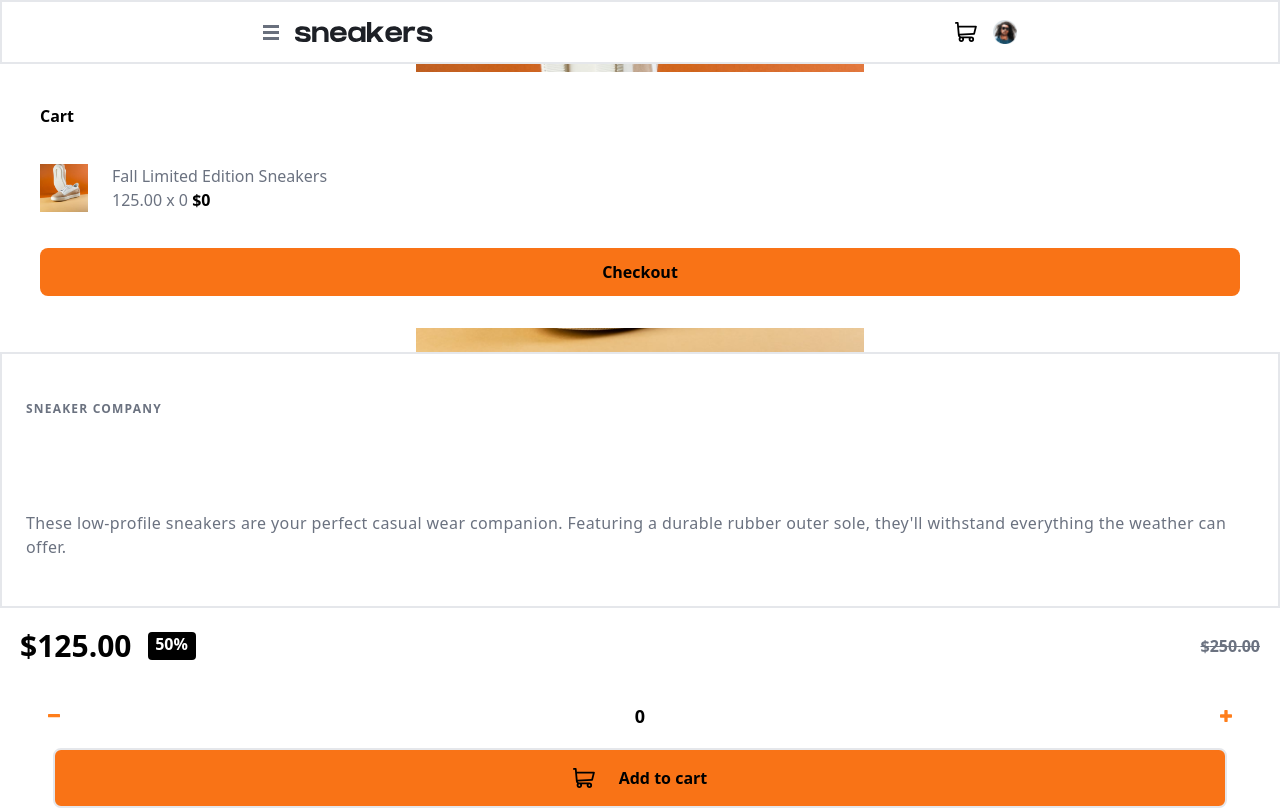
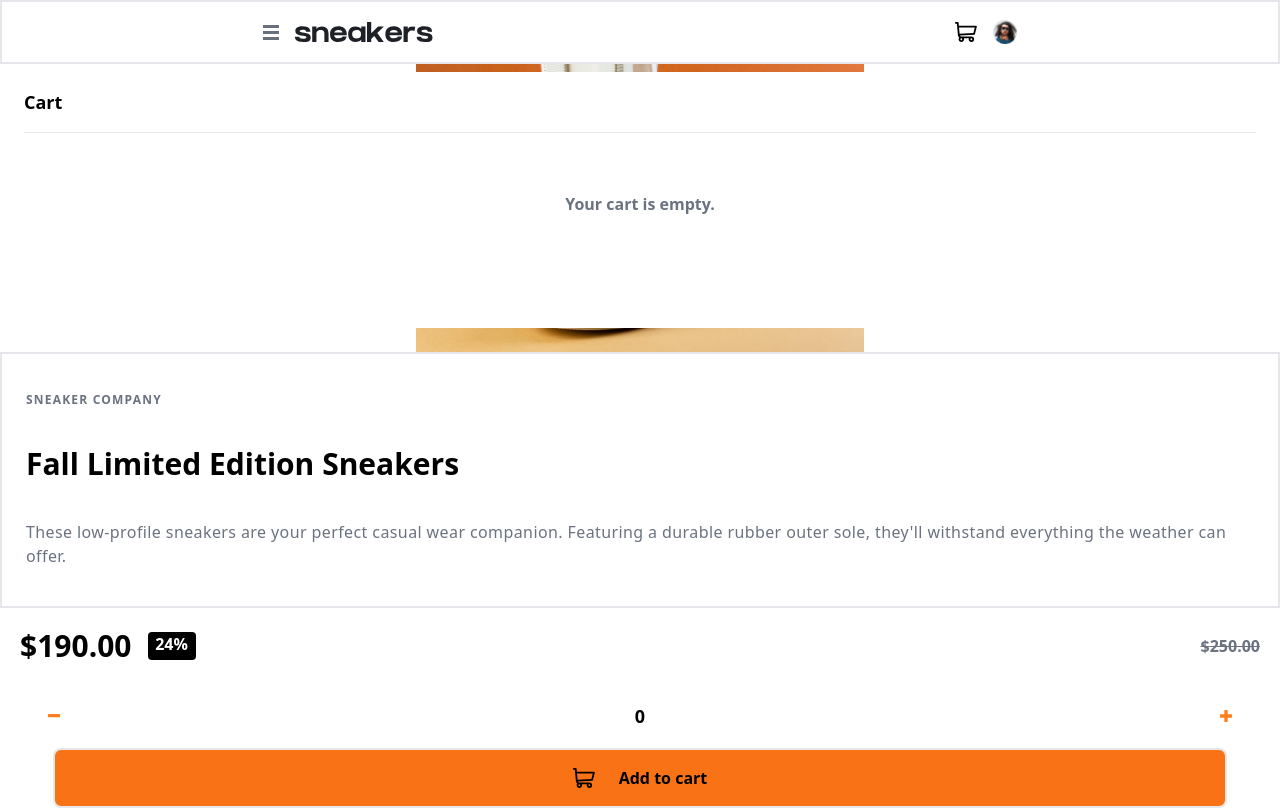
Before and after one commit to DouweWiegersma/Webshop, a React (Vite) app: page / in a window 1280 px wide. Both pictures are taken after a click on the button 966 px from the left and 32 px from the top of the page. Built offline with nearby package versions, Linux system fonts and the light colour scheme.

Commit message:
Cart finished

```diff
--- a/src/App.jsx
+++ b/src/App.jsx
@@ -15,14 +15,19 @@ import SmallImg4 from './assets/image-product-1-thumbnail.jpg'
 import {useState} from "react";
 import {calculateDiscount} from "./helper/discount.js";
 function App() {
+
   const [open, setOpen] = useState(false)
   const title = 'Fall Limited Edition Sneakers'
-  const price = 250
+  const [price, setPrice] = useState(250)
   const [quantity, setQuantity] = useState(0)
   const [items, setItems] = useState(0)
   const smallImg = [SmallImg1, SmallImg2, SmallImg3, SmallImg4]
-  const discount = 50
+  const discount = 24
   const total = calculateDiscount(price, discount)
+
+
+
+
 
 
 
@@ -30,16 +35,15 @@ function App() {
 
   return (
       <>
-        <NavBar setOpen={setOpen} open={open}/>
-        <div className={`absolute w-full h-64 max-h-60 z-40 transition-all duration-300
+        <NavBar setOpen={setOpen} open={open} quantity={quantity} items={items}/>
+        <div className={`absolute w-full h-64 max-h-60 z-50 transition-all duration-300
               ${open ? 'pointer-events-auto' : 'pointer-events-none'}`}>
-          <Cart title={title} items={items} smallImg={smallImg} total={total} open={open} />
+          <Cart title={title} items={items} smallImg={smallImg} total={total} open={open} setItems={setItems} setQuantity={setQuantity} setPrice={setPrice} />
         </div>
         <div className='relative'>
-          <Slider/>
+          <Slider open={open} setOpen={setOpen}/>
         </div>
-
-        <Information/>
+        <Information title={title}/>
         <Price price={price} discount={discount}/>
         <Counter setQuantity={setQuantity} quantity={quantity}/>
         <AddToCard quantity={quantity} items={items} setItems={setItems}/>
--- a/src/components/cart/Cart.jsx
+++ b/src/components/cart/Cart.jsx
@@ -1,15 +1,23 @@
-
-function Cart({title, items, smallImg, total, open}){
-
+import Trashcan from '../../assets/icon-delete.svg?react'
+function Cart({title, smallImg, total, open, setItems, setQuantity, setPrice, items}){
 
         const totals = total * items
 
+    function removeItem(){
+        setItems(0)
+        setPrice(250)
+        setQuantity(0)
+    }
+
+    if (!open) return null
     return(
 
         <>
-            {open &&
+
+
+            {items !== 0 ? (
                 <div className='flex justify-center items-center m-2'>
-                    <div className='bg-white rounded-lg w-full h-64 max-h-64 flex flex-col justify-between p-8'>
+                <div className='bg-white rounded-lg w-full h-64 max-h-64 flex flex-col justify-between p-4'>
                 <div>
                 <h1 className='font-bold'>Cart</h1>
                 </div>
@@ -18,12 +26,27 @@ function Cart({title, items, smallImg, total, open}){
                 <img className='w-12' src={smallImg[0]} alt='previewImage'/>
                 <div className='flex flex-col'>
                 <p className='text-gray-500'>{title}</p>
-                                <p className='text-gray-500'>{total} x {items} <span className='font-bold text-black'>${totals}</span></p>
+                                <p className='text-gray-500'>${total} x {items} <span className='font-bold text-black'>${totals}</span></p>
                             </div>
+                            <button className='flex justify-center items-center' onClick={removeItem}>
+                            <Trashcan/>
+                            </button>
                         </div>
                         <button className='w11/12 h-12 bg-orange-500 rounded-lg font-bold'>Checkout</button>
                     </div>
-                </div>}
+                </div>) : (<div className='flex justify-center items-center m-2'>
+                    <div className='bg-white rounded-lg w-full h-64 max-h-64 flex flex-col justify-between p-4'>
+                        <div className='border-b pb-4'>
+                            <h1 className='font-bold text-lg'>Cart</h1>
+                        </div>
+                        <div>
+                            <p className='text-center pb-24 text-gray-500 font-bold'> Your cart is empty.</p>
+                        </div>
+                    </div>
+                    </div>
+            )
+            }
+
 
                     </>
                     )
--- a/src/components/navBar/NavBar.jsx
+++ b/src/components/navBar/NavBar.jsx
@@ -2,7 +2,7 @@ import Menu from '../../assets/icon-menu.svg?react'
 import Cart from '../../assets/icon-cart.svg?react'
 import Title from '../../assets/logo.svg?react'
 import avatar from '../../assets/image-avatar.png'
-function NavBar({setOpen, open}){
+function NavBar({setOpen, open, items}){
 
     function handleClick(){
             if (open === true) setOpen(false)
@@ -20,9 +20,8 @@ function NavBar({setOpen, open}){
             <button><Menu/></button>
             <Title/>
                 </div>
-
                 <div className='flex flex-row items-center justify-self-end gap-4'>
-            <button onClick={handleClick}><Cart/></button>
+            <button onClick={handleClick} className='flex flex-col relative h-6 justify-center'> <span> <Cart /> </span>{items === 0 ? <span> </span> : <span className='absolute left-3 mb-6 text-xs bg-orange-400 rounded-lg w-5 font-bold text-white'>{items}</span>} </button>
             <img src={avatar} alt='avatar' className='w-6 h-6' />
                 </div>
             </nav>
--- a/src/components/slider/Slider.jsx
+++ b/src/components/slider/Slider.jsx
@@ -6,7 +6,7 @@ import Previous from '../../assets/icon-previous.svg?react'
 import Next from '../../assets/icon-next.svg?react'
 import {useState} from "react";
 
-function Slider(){
+function Slider({open}){
 
     const [current, setCurrent] = useState(0)
     const images = [product1, product2, product3, product4]
@@ -28,15 +28,21 @@ function Slider(){
         <>
             <div className='w-full max-w-md mx-auto grid grid-rows-3 grid-cols-3 h-72'>
 
-                <button onClick={previous}
-                        className='m-4 justify-self-start z-30 row-span-3 col-span-1 place-self-center bg-white rounded-full hover:bg-white absolute h-10 w-10'>
+                <button onClick={previous} disabled={open}
+                        className={`m-4 justify-self-start z-30 row-span-3 col-span-1 place-self-center rounded-full absolute h-10 w-10 flex justify-center items-center
+    ${open ? 'bg-gray-300 opacity-50 cursor-not-allowed' : 'bg-white hover:bg-gray-100'}`}
+                >
                     <div className='flex justify-center items-center'>
                         <Previous/>
                     </div>
                 </button>
                 <img src={images[current]} alt='shoesImage' className='row-span-3 col-span-3 w-full object-cover h-72 z-0 relative'/>
-                    <button onClick={next} className="m-4 z-30 place-self-center justify-self-end bg-white rounded-full h-10 w-10 hover:bg-white absolute">
-                        <div className='flex justify-center items-center'>
+                    <button onClick={next}   disabled={open}
+                            className={`m-4 justify-self-end z-30 place-self-center rounded-full absolute h-10 w-10 flex justify-center items-center
+                            ${open ? 'bg-gray-300 opacity-50 cursor-not-allowed' : 'bg-white hover:bg-gray-100'}`}
+                    >
+
+                    <div className='flex justify-center items-center'>
                             <Next />
                         </div>
                         </button>
```
Lines whose indentation alone changed are shown as unchanged.
